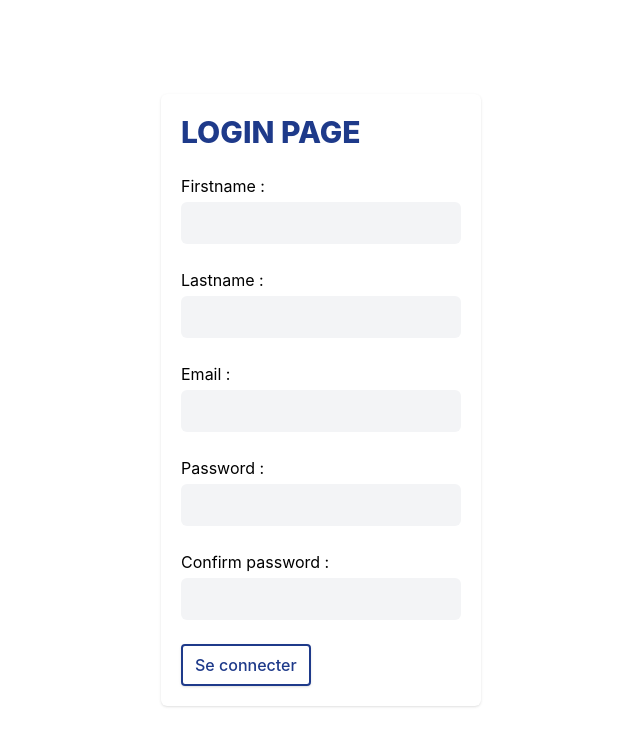
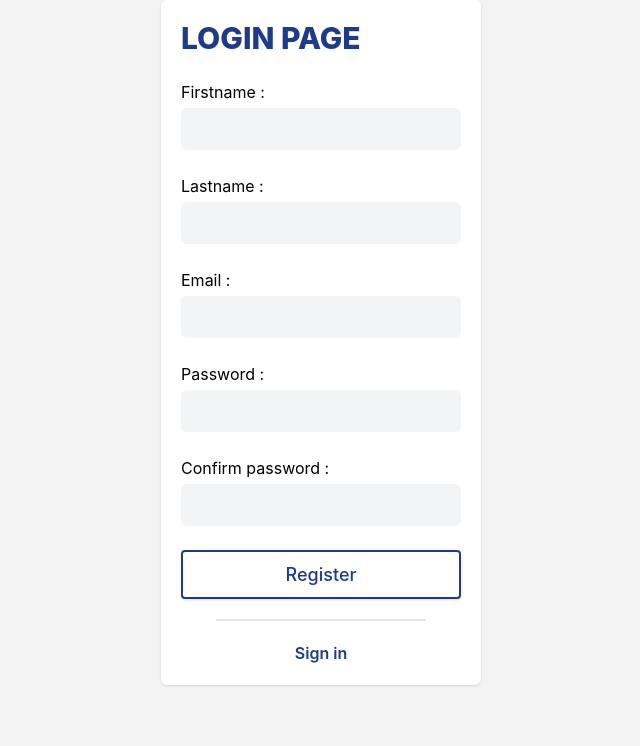
Before and after one commit to izdog/social_media_front, a React (Vite) app: page /signup in a window 1280 px wide. Shown: the top 746 px of the page, without its empty margins (319-959 px from the left). Built offline with nearby package versions, Linux system fonts and the light colour scheme.

Commit message:
Signup features

```diff
--- a/src/App.css
+++ b/src/App.css
@@ -3,28 +3,7 @@
 @tailwind utilities;
 
 @layer components {
-  .btn {
-    @apply inline-block shadow text-center whitespace-nowrap align-middle border-blue-900 font-medium rounded text-blue-900 border-2 py-1.5 px-3 leading-relaxed text-base transition duration-300 hover:bg-blue-900 hover:text-white;
-  }
-  .btn-lg {
-    @apply py-2 px-4 text-lg;
-  }
 
-  .btn.disabled {
-    @apply bg-gray-300 text-white shadow-none border-none cursor-not-allowed;
-  }
-
-  .btn-loading {
-    @apply inline-flex items-center hover:bg-transparent hover:text-blue-700 text-blue-700 border-blue-700;
-  }
-
-  .btn-danger {
-    @apply border-red-500 hover:bg-red-500 text-red-500 hover:text-gray-100;
-  }
-
-  .btn-success {
-    @apply border-green-500 hover:bg-green-500 hover:text-gray-100;
-  }
   .btn:not(:first-of-type) {
     @apply ml-2;
   }
--- a/src/components/Button.jsx
+++ b/src/components/Button.jsx
@@ -1,38 +1,40 @@
 import React from "react";
 import PropTypes from 'prop-types'
 import Spinner from "./Spinner";
+
+const defaultClass = 'inline-block shadow text-center whitespace-nowrap align-middle font-medium rounded border-2 leading-relaxed text-base transition duration-300'
 
 const buttonSizes = {
     lg: 'py-2 px-4 text-lg',
     sm: '',
     md: 'py-1.5 px-3',
-    xl: 'py-3 px-5 text-xl'
+    xl: 'py-3 px-5 text-xl',
+    full: 'py-2 px-4 text-lg w-full'
 }
 
 const buttonColors = {
     success: 'border-green-500 hover:bg-green-500 hover:text-gray-100',
     danger: 'border-red-500 hover:bg-red-500 text-red-500 hover:text-gray-100',
     secondary: '',
-    primary: 'hover:bg-blue-900 hover:text-white border-blue-900 text-blue-900'
+    primary: 'hover:bg-blue-900 hover:text-white border-blue-900 text-blue-900',
+    disabled: 'bg-gray-300 text-white shadow-none border-none cursor-not-allowed'
 }
 
 const buttonTypes = {
     loading: 'inline-flex items-center hover:bg-transparent hover:text-blue-700 text-blue-700 border-blue-700',
-    disabled: 'bg-gray-300 text-white shadow-none border-none cursor-not-allowed'
 }
 
-const defaultClass = 'inline-block shadow text-center whitespace-nowrap align-middle font-medium rounded border-2 leading-relaxed text-base transition duration-300'
 
 const Button = (props) => {
-    const { children, size, disabled, color, loading, type } = props
+    const { children, size, disabled, color, loading} = props
     const colorClass = buttonColors[color]
     const sizeClass = buttonSizes[size]
 
 
     if(loading){
         return (
-            <button type="button" disabled={disabled} className={classes}>
-                <Spinner color="blue" size={5}/>
+            <button disabled={disabled} className={`${defaultClass} ${buttonTypes.loading} ${sizeClass}`}>
+                <Spinner color="blue" />
                 {children}
             </button>
         )
@@ -55,9 +57,9 @@ Button.defaultProps = {
 
 Button.propTypes = {
     children: PropTypes.string,
-    size: PropTypes.oneOf(['lg', 'sm', 'md', 'xl']),
+    size: PropTypes.oneOf(['lg', 'sm', 'md', 'xl', 'full']),
     disabled: PropTypes.bool,
-    color: PropTypes.oneOf(['success','warning','danger','primary','secondary']),
+    color: PropTypes.oneOf(['success','warning','danger','primary','secondary', 'disabled']),
     loading: PropTypes.bool
 }
 
--- a/src/components/Spinner.jsx
+++ b/src/components/Spinner.jsx
@@ -1,12 +1,18 @@
 import React from "react";
 import PropTypes from 'prop-types'
 
+const defaultClass = 'animate-spin mr-2'
+
+const spinnerSizes = {
+    md: 'w-5 h-5',
+    lg: 'w-7 h-7'
+}
 
 const Spinner = (props) => {
     const { size, color } = props
-    const classes = `w-${size} h-${size} animate-spin mr-2`
+    const sizeClass = spinnerSizes[size]
     return (
-       <svg className={classes} xmlns="http://www.w3.org/2000/svg" fill="none" viewBox="0 0 24 24">
+       <svg className={`${defaultClass} ${sizeClass}`} xmlns="http://www.w3.org/2000/svg" fill="none" viewBox="0 0 24 24">
             <circle className="opacity-25" cx="12" cy="12" r="10" stroke="currentColor" strokeWidth="4"></circle>
            <path className="opacity-75" fill="currentColor" d="M4 12a8 8 0 018-8V0C5.373 0 0 5.373 0 12h4zm2 5.291A7.962 7.962 0 014 12H0c0 3.042 1.135 5.824 3 7.938l3-2.647z"></path>
        </svg>
@@ -16,11 +22,11 @@ const Spinner = (props) => {
 export default Spinner
 
 Spinner.defaultProps = {
-    size: 5,
+    size: 'md',
     color: 'gray'
 }
 
 Spinner.propTypes = {
-    size: PropTypes.number,
+    size: PropTypes.oneOf(['md', 'lg']),
     color: PropTypes.oneOf(['gray', 'blue', 'green'])
 }
--- a/src/index.css
+++ b/src/index.css
@@ -5,6 +5,7 @@ body {
     sans-serif;
   -webkit-font-smoothing: antialiased;
   -moz-osx-font-smoothing: grayscale;
+  background-color: #F3F3F3;
 }
 
 code {
--- a/src/main.jsx
+++ b/src/main.jsx
@@ -2,6 +2,7 @@ import React from 'react'
 import ReactDOM from 'react-dom'
 import './index.css'
 import App from './App'
+
 
 ReactDOM.render(
   <React.StrictMode>
--- a/src/pages/SignIn.jsx
+++ b/src/pages/SignIn.jsx
@@ -28,7 +28,7 @@ const LoginPage = () => {
     }
 
     return (
-        <div className="h-screen flex justify-center items-center">
+        <div className="items-center">
             <div className="w-11/12 md:w-2/3 lg:w-1/4 mx-auto p-5 bg-white rounded-md shadow">
                 <h1 className="text-3xl uppercase font-extrabold mb-6 text-blue-900">Login page</h1>
                 { message ? <Alert type="danger">{message}</Alert> : ''}
@@ -43,8 +43,10 @@ const LoginPage = () => {
                             <input className="form-input" onChange={handlePasswordChange} type="password" id="password" name="password" value={password}/>
                         </label>
                     </div>
-                    <Button loading={loading}>Se connecter</Button>
+                    <Button loading={loading} size="full">Sign in</Button>
                 </form>
+                <hr className=" my-5 w-9/12 h-0.5 bg-slate-200 mx-auto"/>
+                <div className="text-center text-blue-900"><a href="/signup" className="font-semibold">Sign up</a></div>
             </div>
         </div>
     )
--- a/src/pages/SignUp.jsx
+++ b/src/pages/SignUp.jsx
@@ -13,7 +13,7 @@ const SignUp = () => {
 
 
     return (
-        <div className="h-screen flex justify-center items-center">
+        <div className="items-center">
             <div className="w-11/12 md:w-2/3 lg:w-1/4 mx-auto p-5 bg-white rounded-md shadow">
                 <h1 className="text-3xl uppercase font-extrabold mb-6 text-blue-900">Login page</h1>
                 { message ? <Alert>{message}</Alert> : ''}
@@ -43,8 +43,10 @@ const SignUp = () => {
                             <input className="form-input"  type="password" id="confirmPassword" name="confirmPassword" value={confirmPassword}/>
                         </label>
                     </div>
-                    <Button loading={loading}>Se connecter</Button>
+                    <Button loading={loading} size="full">Register</Button>
                 </form>
+                <hr className=" my-5 w-9/12 h-0.5 bg-slate-200 mx-auto"/>
+                <div className="text-center text-blue-900"><a href="/signin" className="font-semibold">Sign in</a></div>
             </div>
         </div>
     )
--- a/src/router/AppRouter.jsx
+++ b/src/router/AppRouter.jsx
@@ -4,6 +4,7 @@ import SignIn from '../pages/SignIn'
 import SignUp from '../pages/SignUp'
 import Home from '../pages/Home'
 import { isAuth } from "../auth/AuthService";
+import PostLike from "../components/PostLike";
 
 export default function AppRouter(){
     return (
@@ -18,6 +19,7 @@ export default function AppRouter(){
                 <Route path="/" element={<PrivateWrapper currentUser={isAuth()}>
                     <Home />
                 </PrivateWrapper>} />
+                <Route path="/test" element={<PostLike/>} />
             </Routes>
         </BrowserRouter>
     )
```
